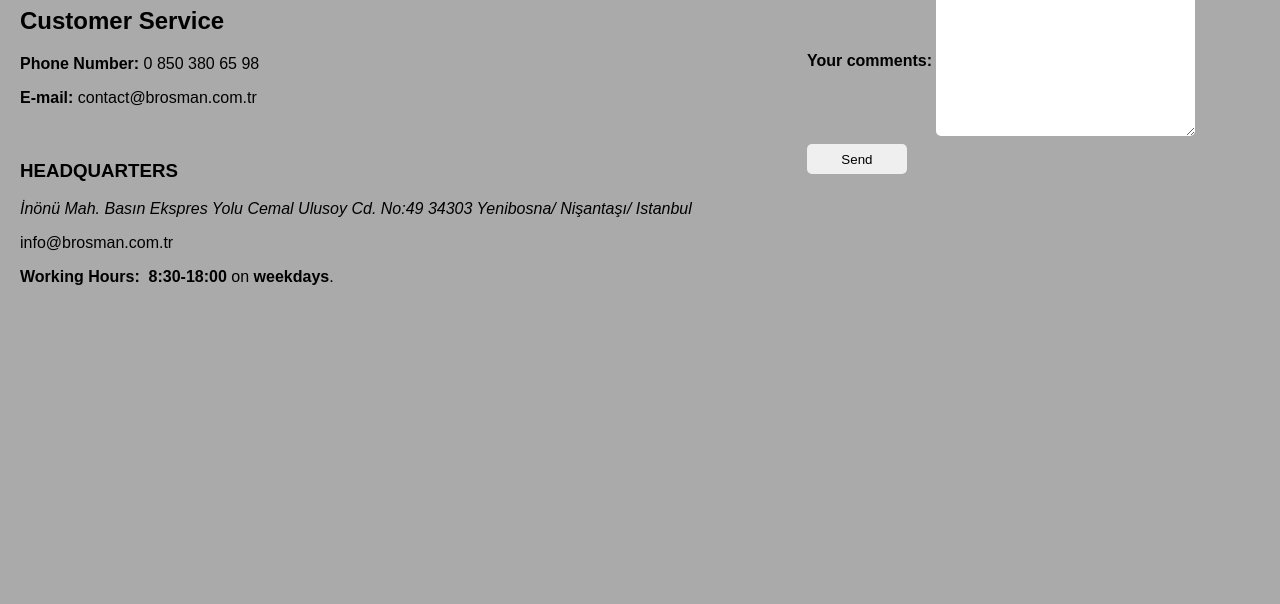
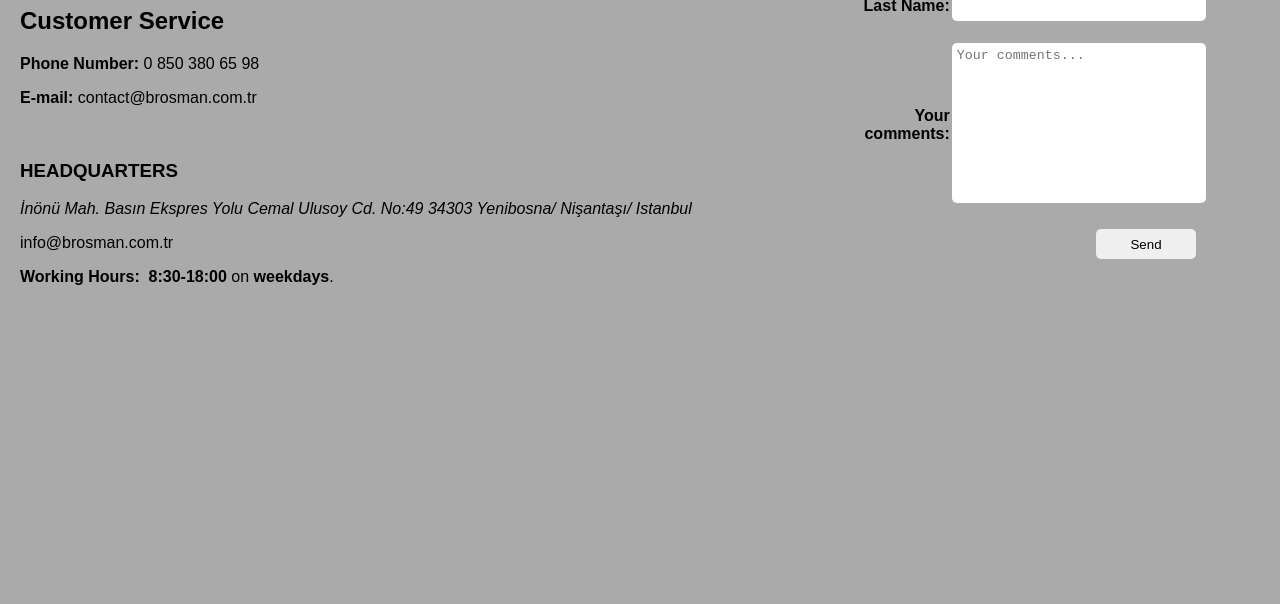
Before and after one commit to iltan987/iltan987.github.io, a plain HTML site: page contact.html in a window 1280 px wide. Shown: the part 196-800 px from the top of the page. Drawn offline with Linux system fonts and the light colour scheme.

Commit message:
contact upd

```diff
--- a/contact.html
+++ b/contact.html
@@ -2,7 +2,7 @@
 <html lang="en">
   <head>
     <meta charset="UTF-8" />
-    <link rel="stylesheet" type="text/css" href="styles.css?test=7" />
+    <link rel="stylesheet" type="text/css" href="styles.css?test=8" />
     <meta name="description" content="BROSMAN" />
     <title>BROSMAN - Products</title>
     <meta name="viewport" content="width=device-width, initial-scale=1.0" />
--- a/styles.css
+++ b/styles.css
@@ -219,14 +219,30 @@
 }
 
 #contactForm {
-  padding-right: 5%;
+  margin-right: 5%;
   float: right;
+  width: 30%;
+}
+
+#contactForm table {
+  width: 100%;
+}
+
+#contactForm table tr th,
+#contactForm table tr td {
+  padding: 10px 0;
+}
+
+#contactForm table tr th {
+  text-align: end;
 }
 
 #contactForm input[type="text"] {
   border: none;
   border-radius: 5px;
   height: 20px;
+  padding: 5px;
+  width: 100%;
 }
 
 #contactForm input[type="submit"] {
@@ -234,9 +250,13 @@
   border-radius: 5px;
   height: 30px;
   width: 100px;
+  float: right;
 }
 
 #contactForm textarea {
   border: none;
   border-radius: 5px;
+  padding: 5px;
+  width: 100%;
+  resize: none;
 }
```
Also changed, not shown: index.html (+1 -1 lines), products.html (+1 -1 lines).
